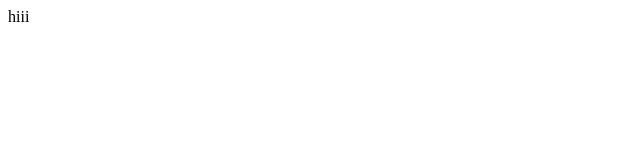
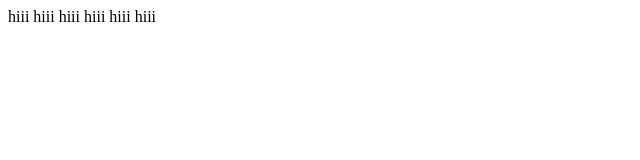
Before and after one commit to Shivam4320/hii, a plain HTML site: page index.html in a window 1280 px wide. Shown: the whole page, without its empty margins (0-640 px from the left). Drawn offline with Linux system fonts and the light colour scheme.

Commit message:
commit index

```diff
--- a/index.html
+++ b/index.html
@@ -8,5 +8,10 @@
 </head>
 <body>
     hiii
+    hiii
+    hiii
+    hiii
+    hiii
+    hiii
 </body>
 </html>
```
